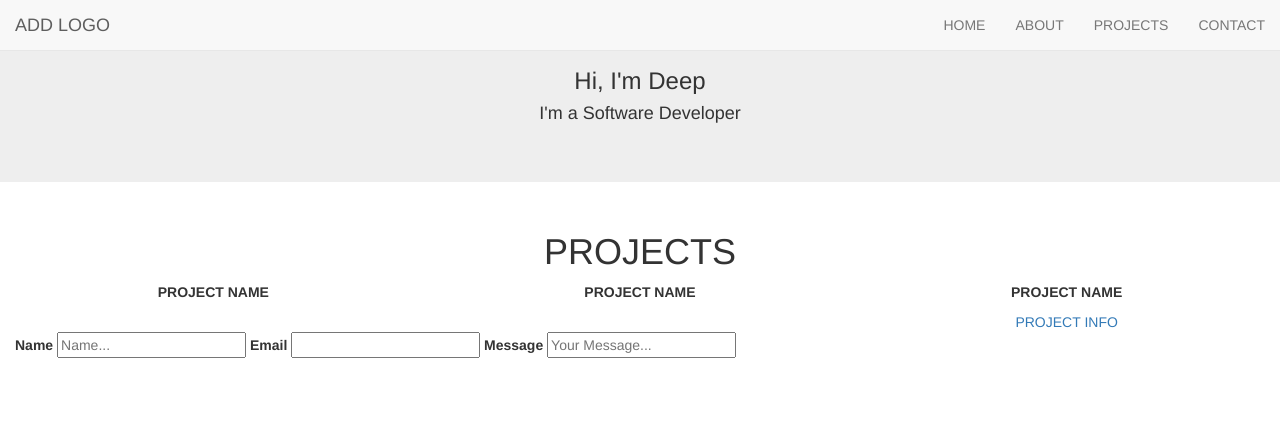
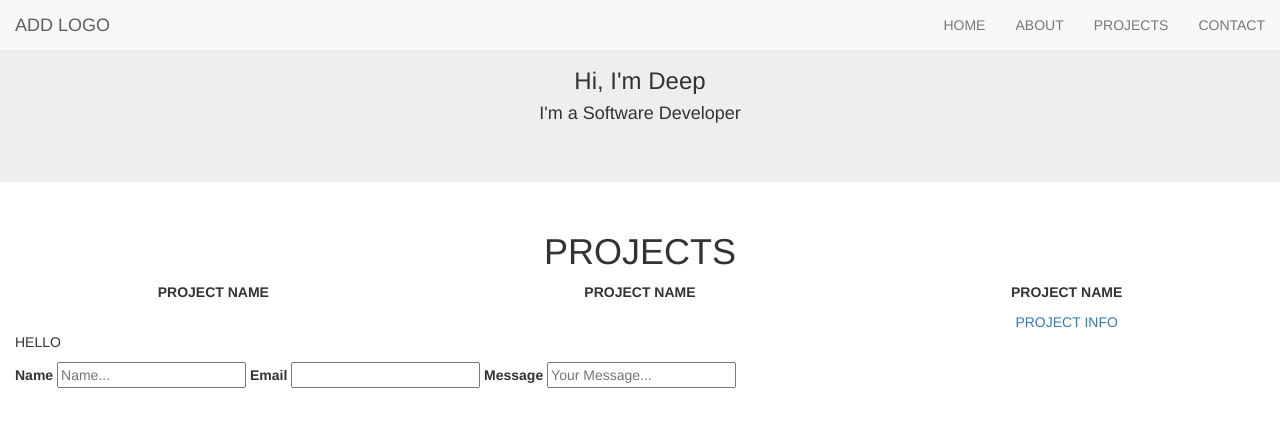
Before and after one commit to dbhuller/Portfolio, a plain HTML site: page index.html in a window 1280 px wide. Drawn offline with nearby package versions, Linux system fonts and the light colour scheme.

Commit message:
contact form not displaying --test

```diff
--- a/index.html
+++ b/index.html
@@ -87,6 +87,7 @@
         <!--CONTACT FORM-->
         <div class="container-fluid">
             <form action="">
+                <p>HELLO</p>
                 <label for="name">Name</label>
                 <input type="text" id="name" name="nameInput" placeholder="Name...">
 
```
